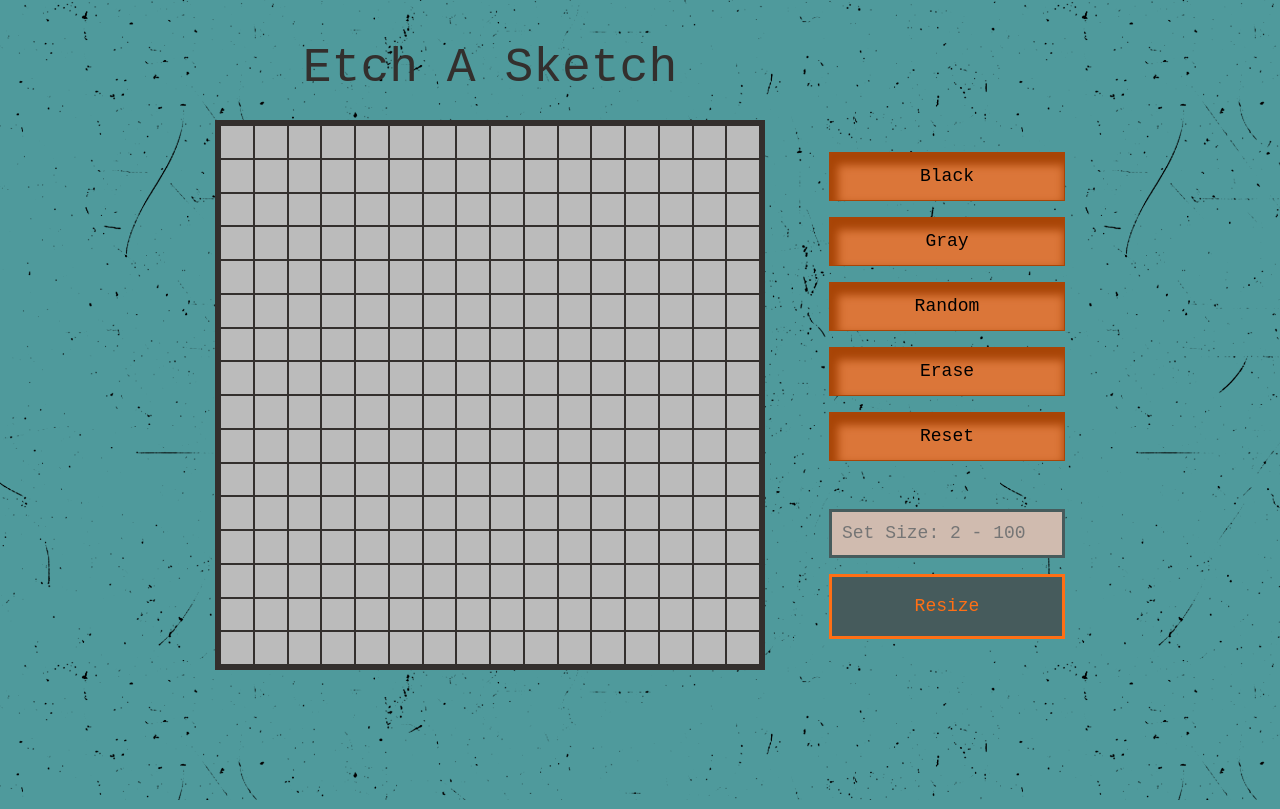
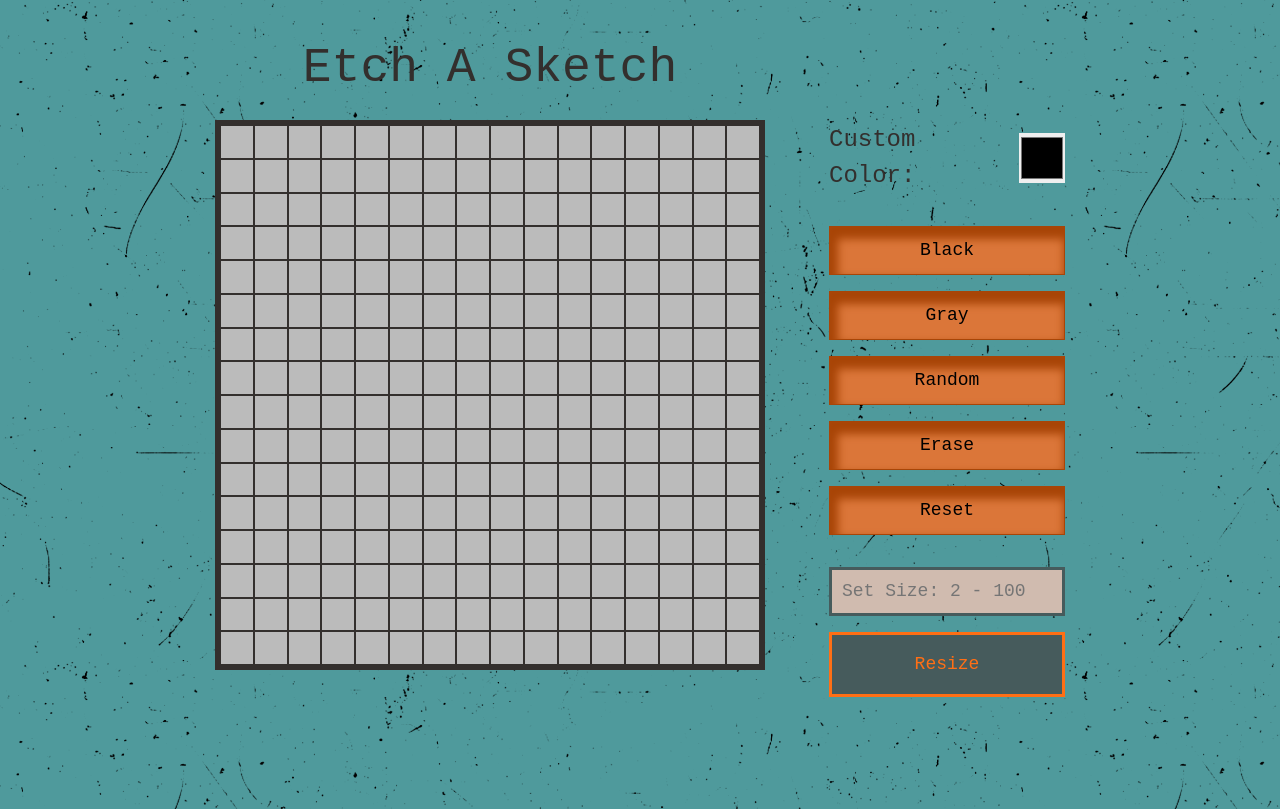
Before and after one commit to Daryna-g/Etch-a-Sketch, a plain HTML site: page index.html in a window 1280 px wide. Drawn offline with Linux system fonts and the light colour scheme; a web font is replaced by a local one.

Commit message:
Add a color palette

```diff
--- a/index.html
+++ b/index.html
@@ -20,6 +20,10 @@
 		</div>
 
 		<div class="menu">
+			<div class="color-palette">
+				<label for="customColor" class="color-label">Custom Color:</label>
+				<input type="color" id="customColor" value="#000000">
+			</div>
 			<div class="buttons">
 				<button id="black" class="button">Black</button>
 				<button id="gray" class="button">Gray</button>
--- a/script.js
+++ b/script.js
@@ -4,6 +4,9 @@ const grayBtn = document.getElementById("gray");
 const randomBtn = document.getElementById("random");
 const eraseBtn = document.getElementById("erase");
 const resetBtn = document.getElementById("reset");
+
+const customColorInput = document.getElementById("customColor");
+
 
 function populateBoard(size) {
 	let board = document.querySelector(".board");
@@ -46,6 +49,10 @@ function changeColor(choise) {
 	color = choise;
 }
 
+customColorInput.addEventListener("input", (e) => {
+	changeColor(e.target.value);
+});
+
 function resetBoard() {
 	let board = document.querySelector(".board");
 	let squares = board.querySelectorAll("div");
--- a/style.css
+++ b/style.css
@@ -15,6 +15,7 @@ h2 {
 	line-height: 1.1;
 }
 input,
+label,
 button {
   font: inherit;
 }
@@ -87,13 +88,27 @@ body{
 	align-items: center;
 	/* align-self: center; */
 	/* justify-content: center; */
-	gap: 3rem;
+	gap: 2rem;
 	padding: 2rem;
 	border-radius: 2rem;
-	margin-top: 120px;
+	margin-top: 90px;
 	margin-bottom: 80px;
 
 }
+
+.color-palette {
+	display: flex;
+	align-items: center;
+	gap: 1rem;
+}
+.color-label{
+	font-size: 24px;
+}
+#customColor {
+	width: 50px;
+	height: 50px;
+}
+
 .buttons {
 	width: 100%;
 	display: flex;
```
